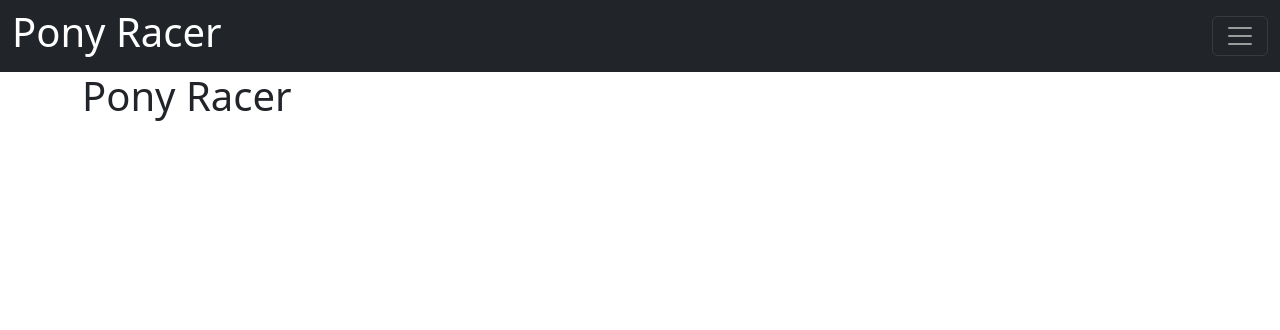
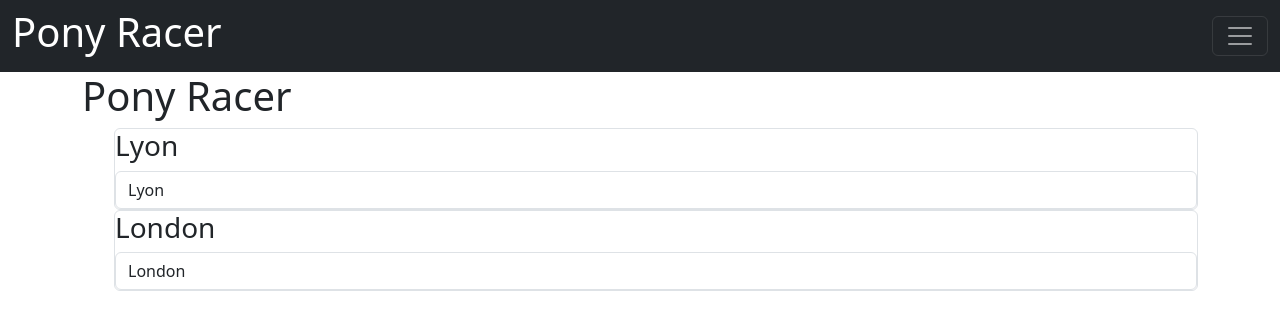
Before and after one commit to EwenLM/AngularTP1, an Angular app: page / in a window 1280 px wide. Shown: the top 330 px of the page. Built offline with nearby package versions, Linux system fonts and the light colour scheme.

Commit message:
update css list & add var color class

```diff
--- a/src/app/app.component.html
+++ b/src/app/app.component.html
@@ -1,4 +1,7 @@
 <app-menu></app-menu>
 <main class="container">
   <h1>{{title}}</h1>
+  <section>
+    <app-races></app-races>
+  </section>
 </main>
--- a/src/app/app.component.ts
+++ b/src/app/app.component.ts
@@ -1,8 +1,9 @@
 import { Component } from '@angular/core';
 import { Menu } from './menu/menu';
+import { Races } from './races/races';
 @Component({
   selector: 'app-root',
-  imports: [Menu],
+  imports: [Menu, Races],
   templateUrl: './app.component.html',
   styleUrl: './app.component.css'
 })
--- a/src/app/races/races.html
+++ b/src/app/races/races.html
@@ -1,9 +1,8 @@
-
-<div class="table">
-    <input type="text" class="form-control" placeholder="Enter cities name">
-  <table>
-    <tr>
-      <td>{{ city.name }}</td>
-    </tr>
-  </table>
+<div>
+  <ul>
+    <li *ngFor="let city of cities" class="list-group-item border rounded">
+      <h3>{{ city.name }}</h3>
+      <input type="text" class="form-control" [ngClass]="color" [(ngModel)]="city.name" />
+    </li>
+  </ul>
 </div>
--- a/src/app/races/races.ts
+++ b/src/app/races/races.ts
@@ -1,19 +1,39 @@
 import { Component, OnInit } from '@angular/core';
+import { CommonModule, NgClass } from '@angular/common';
+import { FormsModule } from '@angular/forms';
+
+//import de l'intercace City
 import { City } from '../city';
+
 
 @Component({
   selector: 'app-races',
-  imports: [],
+  imports: [CommonModule, FormsModule, NgClass],
   templateUrl: './races.html',
   styleUrl: './races.css',
 })
 export class Races implements OnInit {
+  // Variables
   cities: City[] = [];
+  city1: City = { name: 'Lyon' };
+  city2: City = { name: 'London' };
+  color1: string = 'bg-success text-success';
+  color2: string = 'bg-danger text-danger';
+  color: string = '';
 
-  constructor() {}
-
+  //fonction pour changer la couleur en fonction de la ville
+  changeColor(city: City) {
+    if (city.name === 'Lyon') {
+      this.color = this.color1;
+    } else if (city.name === 'London') {
+      this.color = this.color2;
+    } else {
+      this.color = '';
+    }
+  }
+  //Initialisation de la liste des villes
   ngOnInit(): void {
-    this.cities.push({ name: 'Lyon' });
-    this.cities.push({ name: 'London' });
+    this.cities.push(this.city1);
+    this.cities.push(this.city2);
   }
 }
```
